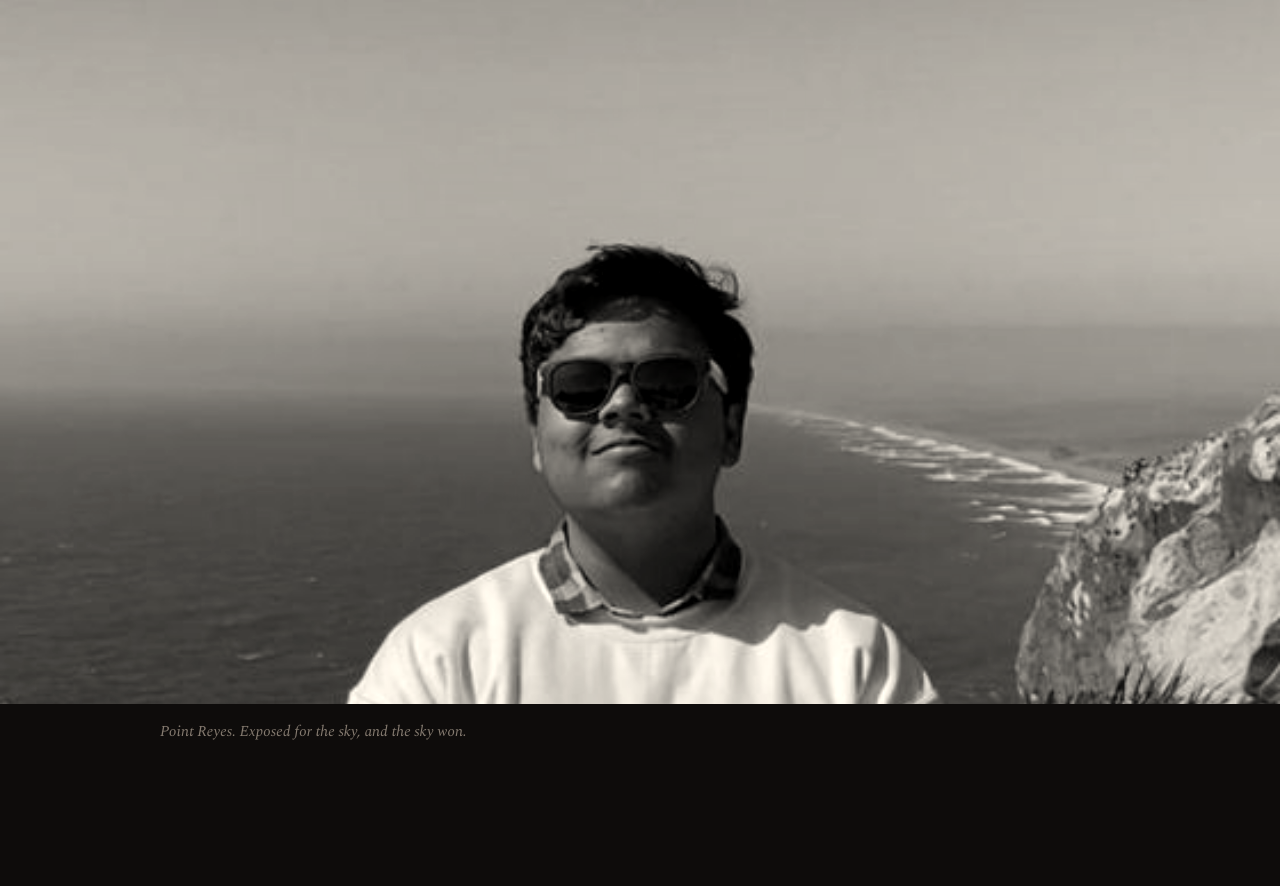
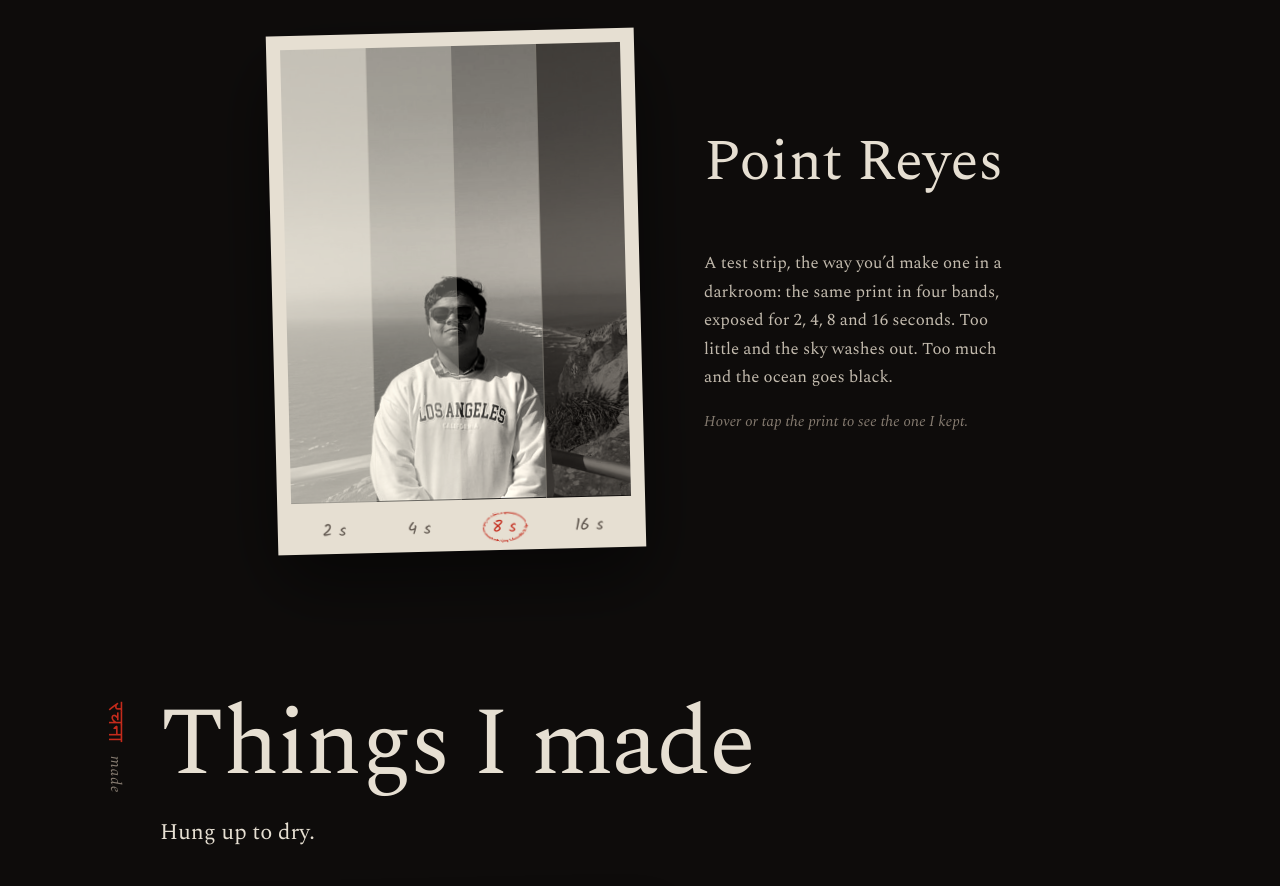
Before and after one commit to rbksh/rbksh-portfolio-website-main, a plain HTML site: page darkroom/index.html in a window 1280 px wide. Shown: the part 3900-4786 px from the top of the page. Drawn offline with nearby package versions, Linux system fonts and the light colour scheme; a web font is replaced by a local one.

Commit message:
Darkroom: show the Point Reyes photo as a test-strip print
The 560x748 portrait was stretched full-bleed, which upscaled it about
2.5x and cropped out the face. It now sits near its true size as a
hung print with four exposure bands (2, 4, 8, 16 s) that lift on hover
or tap to reveal the final print.

Co-Authored-By: Claude Opus 5.5 <noreply@anthropic.com>

```diff
--- a/darkroom/index.html
+++ b/darkroom/index.html
@@ -95,9 +95,17 @@
   </div>
 </section>
 
-<figure class="plate develops">
-  <img src="../assets/img/cliff.jpg" alt="Shesh in sunglasses above the Pacific at Point Reyes" loading="lazy">
-  <figcaption>Point Reyes. Exposed for the sky, and the sky won.</figcaption>
+<figure class="plate">
+  <div class="strip" tabindex="0" aria-label="Test strip of the Point Reyes photo. Hover, focus or tap to see the final print.">
+    <img src="../assets/img/cliff.jpg" alt="Shesh in sunglasses above the Pacific at Point Reyes" loading="lazy">
+    <span class="band b1" aria-hidden="true"><i>2 s</i></span><span class="band b2" aria-hidden="true"><i>4 s</i></span><span class="band b3" aria-hidden="true"><i>8 s</i></span><span class="band b4" aria-hidden="true"><i>16 s</i></span>
+    <span class="final" aria-hidden="true">8 s. Printed.</span>
+  </div>
+  <figcaption>
+    <p class="plate-title">Point Reyes</p>
+    <p>A test strip, the way you’d make one in a darkroom: the same print in four bands, exposed for 2, 4, 8 and 16 seconds. Too little and the sky washes out. Too much and the ocean goes black.</p>
+    <p class="plate-hint">Hover or tap the print to see the one I kept.</p>
+  </figcaption>
 </figure>
 
 <!-- ============ रचना / Made ============ -->
--- a/darkroom/main.js
+++ b/darkroom/main.js
@@ -105,6 +105,9 @@ if ('IntersectionObserver' in window && !reduce) {
   const io = new IntersectionObserver(es => es.forEach(e => { if (e.isIntersecting) { e.target.classList.add('in'); io.unobserve(e.target); } }), { threshold: .35 });
   document.querySelectorAll('.develops').forEach(el => io.observe(el));
 } else document.querySelectorAll('.develops').forEach(el => el.classList.add('in'));
+
+/* test strip: tap to toggle the kept print (touch has no hover) */
+document.querySelector('.strip')?.addEventListener('click', e => e.currentTarget.classList.toggle('kept'));
 
 /* nav: mark the section in view */
 {
--- a/darkroom/style.css
+++ b/darkroom/style.css
@@ -142,10 +142,27 @@ cite{display:block;font-style:normal;color:var(--dim);font-size:.95rem;margin-to
 .also h3{font-size:1.1rem;font-style:italic;color:var(--silver)}
 .also p{color:var(--dim);line-height:1.8}
 
-/* full bleed plate */
-.plate{margin:7rem calc(-1 * clamp(1.25rem,5vw,4rem)) 0;position:relative}
-.plate img{width:100%;height:min(88vh,52rem);object-fit:cover;object-position:center 62%}
-.plate figcaption{max-width:68rem;margin:.9rem auto 0;padding:0 clamp(1.25rem,5vw,4rem)}
+/* the test strip: one print, shown near its true size */
+.plate{max-width:60rem;margin:9rem auto 0;display:grid;grid-template-columns:minmax(0,23rem) minmax(0,19rem);gap:4rem;align-items:center;justify-content:center}
+.strip{--m:14px;position:relative;background:var(--paper);padding:var(--m) var(--m) 3.2rem;box-shadow:0 30px 70px rgba(0,0,0,.55);transform:rotate(-1.4deg);transition:transform .6s cubic-bezier(.3,1.4,.5,1);cursor:pointer;outline-offset:6px}
+.strip img{width:100%;aspect-ratio:560/748;object-fit:cover}
+.band{position:absolute;top:var(--m);bottom:3.2rem;width:calc((100% - 2 * var(--m)) / 4);transition:opacity .9s ease}
+.band.b1{left:var(--m);background:rgba(246,240,228,.62)}
+.band.b2{left:calc(var(--m) + (100% - 2 * var(--m)) / 4);background:rgba(246,240,228,.3)}
+.band.b3{left:calc(var(--m) + (100% - 2 * var(--m)) / 2)}
+.band.b4{left:calc(var(--m) + (100% - 2 * var(--m)) * .75);background:rgba(10,7,5,.5)}
+.band + .band{box-shadow:inset 1px 0 0 rgba(230,223,210,.35)}
+.band i{position:absolute;left:0;right:0;bottom:-2.6rem;text-align:center;font:400 1.05rem "Kalam",cursive;color:#5b524a;font-style:normal;transition:opacity .9s}
+.band.b3 i{color:var(--safe)}
+.band.b3 i::after{content:"";position:absolute;left:50%;top:50%;width:2.6rem;height:1.7rem;transform:translate(-50%,-50%) rotate(-4deg);border:1.5px solid var(--safe);border-radius:50%;filter:url(#pencil)}
+.final{position:absolute;left:0;right:0;bottom:.85rem;text-align:center;font:400 1.05rem "Kalam",cursive;color:var(--safe);opacity:0;transition:opacity .9s .2s}
+.strip:hover,.strip:focus-visible,.strip.kept{transform:rotate(0)}
+.strip:hover .band,.strip:focus-visible .band,.strip.kept .band{opacity:0}
+.strip:hover .final,.strip:focus-visible .final,.strip.kept .final{opacity:1}
+.plate figcaption{margin:0;font-style:normal;color:var(--silver);font-size:1.05rem}
+.plate figcaption p{margin:0 0 1em}
+.plate-title{font-weight:200;font-size:clamp(2.4rem,5vw,3.6rem);line-height:1;color:var(--paper)}
+.plate-hint{font-style:italic;color:var(--dim);font-size:.95rem}
 
 /* ───────── Prints on the line ───────── */
 .line{height:1px;background:var(--line);max-width:64rem;margin:0 0 -1px}
@@ -264,6 +281,8 @@ footer button.link{font:inherit;font-style:italic;color:var(--safe);background:n
   .vert{position:static;writing-mode:horizontal-tb;margin-bottom:1.2rem}
   .vert span{margin:0 .6rem 0 0}
   .who,.letter-wrap{grid-template-columns:1fr;gap:2.5rem}
+  .plate{grid-template-columns:1fr;gap:2.5rem;margin-top:6rem}
+  .strip{max-width:20rem;margin:0 auto}
   .who .photo{position:static;max-width:15rem}
   .small-photo{max-width:12rem}
   .prints{grid-template-columns:1fr;gap:3rem}
```
